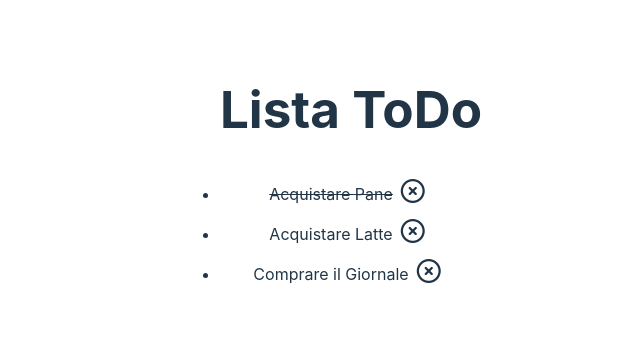
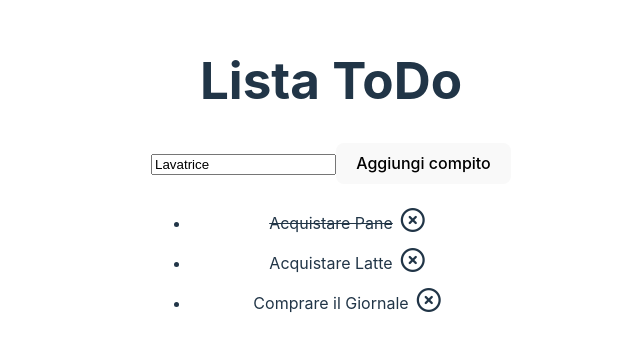
Before and after one commit to danieledisco/vue-todolist, a Vue app: page / in a window 1280 px wide. Shown: the part 223-574 px from the top of the page, without its empty margins (309-949 px from the left). Built offline with nearby package versions, Linux system fonts and the light colour scheme.

Commit message:
Milestore 2

```diff
--- a/src/App.vue
+++ b/src/App.vue
@@ -1,5 +1,6 @@
 <script>
-export default {
+export default
+  {
     name: 'App',
     data() {
       return {
@@ -19,21 +20,50 @@ export default {
               text: 'Comprare il Giornale',
               done: false
             }
-        ]
+          ],
+        newTask: 'Lavatrice',
+        error: false
       }
     },
     methods: {
       removeTask(index) {
         console.log('Remove task', index);
         this.toDoList.splice(index, 1);
+      },
+      addTask() {
+        console.log("Add task");
+        const obj = { text: this.newTask, done: false };
+        const checkUsername = tobj => tobj.text === this.newTask;
+        if (this.toDoList.some(checkUsername)) {
+          this.error = 'Il compito già presente nella lista';
+        }
+        else if (this.newTask.length > 5) {
+
+          this.toDoList.unshift(obj);
+          this.newTask = '';
+          this.error = false;
+        }
+        else {
+          this.error = 'Il compito deve essere lungo almeno 5 caratteri'
+        }
       }
     }
   }
 </script>
 
 <template>
+  <h1>Lista ToDo</h1>
+  <span calss="inputgrup">
+    <input type="text" v-model="newTask">
+    <button @click="addTask">Aggiungi compito</button>
+  </span>
+  <br>
+  <span>
+    <div class="msgError" v-if="error">
+      {{ error }}
+    </div>
+  </span>
   <ul>
-    <h1>Lista ToDo</h1>
     <li v-for="(task, index) in toDoList">
       <span :style="{ textDecoration: task.done ? 'line-through' : '' }">
         {{ task.text }}
@@ -53,4 +83,11 @@ i {
   font-size: 1.5rem;
   padding: 0.5rem;
 }
+
+.msgError {
+  color: red;
+  margin: 2rem;
+  height: 1.5rem;
+  font-size: 1.5rem;
+}
 </style>
```
Also changed, not shown: 1 other file (tests, documents, lock files or other folders). Lines whose indentation alone changed are shown as unchanged.
